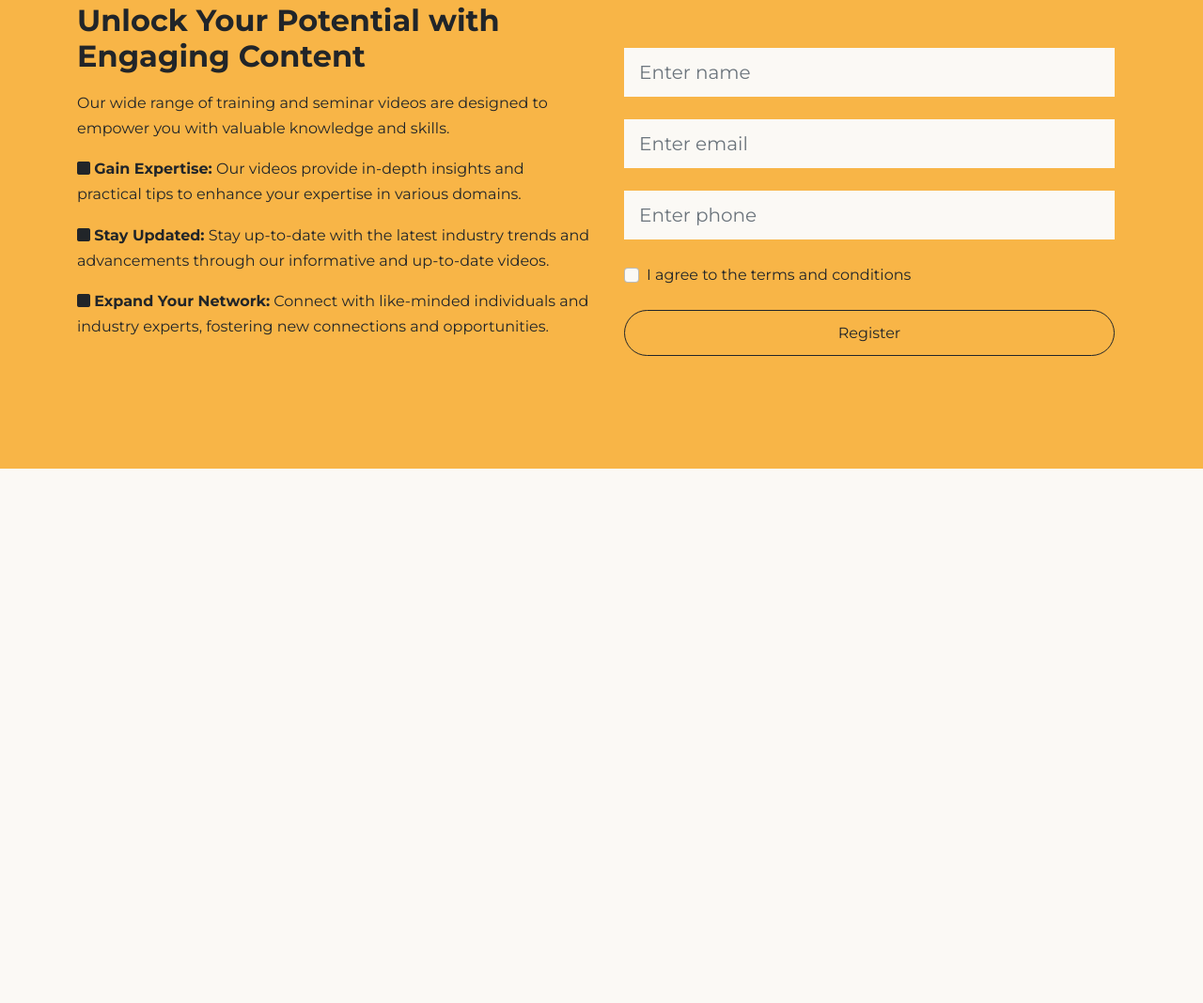
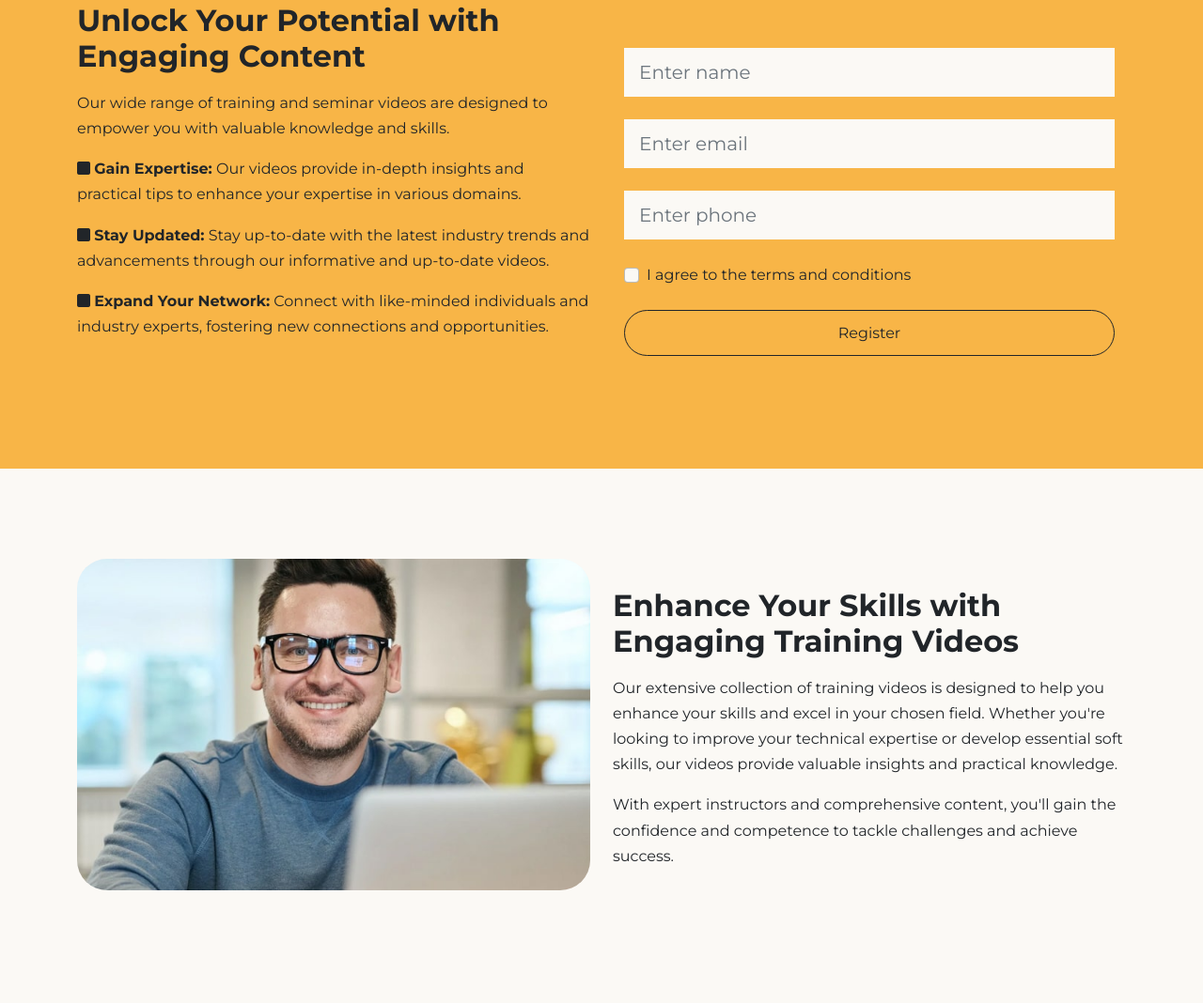
Before and after one commit to DmitriiMal/corso-website, a website: page index.html in a window 1280 px wide. Shown: the part 1093-2161 px from the top of the page at 94% size. Before the commit the page ends 1592 px from the top, so only its background shows below. Drawn offline with nearby package versions, Linux system fonts and the light colour scheme; files that its build step writes are made by us from their sources; files whose address does not match are found by name.

Commit message:
Details 1 section

```diff
--- a/index.html
+++ b/index.html
@@ -149,6 +149,22 @@
       </div>
     </section>
 
+    <!-- Details 1 -->
+    <section id="discover" class="details py-6 bg-light">
+      <div class="container">
+        <div class="row">
+          <div class="col-lg-6">
+            <img src="images/instructor.jpg" alt="instructor" class="img-fluid rounded-5 mb-4" />
+          </div>
+          <div class="col-lg-6 d-flex flex-column justify-content-center">
+            <h2>Enhance Your Skills with Engaging Training Videos</h2>
+            <p>Our extensive collection of training videos is designed to help you enhance your skills and excel in your chosen field. Whether you're looking to improve your technical expertise or develop essential soft skills, our videos provide valuable insights and practical knowledge.</p>
+            <p>With expert instructors and comprehensive content, you'll gain the confidence and competence to tackle challenges and achieve success.</p>
+          </div>
+        </div>
+      </div>
+    </section>
+
     <script src="js/bootstrap.bundle.min.js"></script>
     <script src="js/script.js"></script>
   </body>
```
